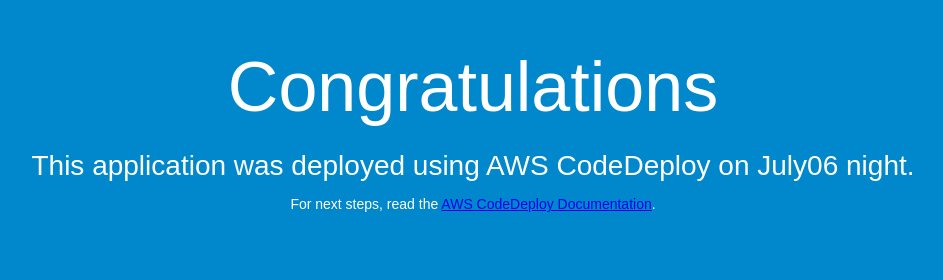
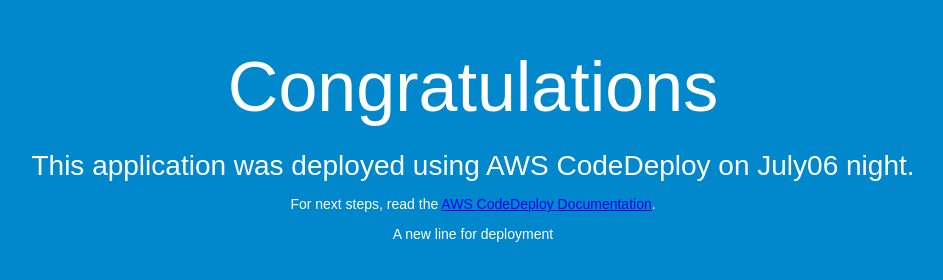
Before and after one commit to ananddonepudi/sampleapp, a plain HTML site: page index.html in a window 1280 px wide. Shown: the whole page, without its empty margins (167-1110 px from the left). Drawn offline with Linux system fonts and the light colour scheme.

Commit message:
Update index.html

```diff
--- a/index.html
+++ b/index.html
@@ -29,6 +29,7 @@
     <h1>Congratulations</h1>
     <h2>This application was deployed using AWS CodeDeploy on July06 night.</h2>
     <p>For next steps, read the <a href="http://aws.amazon.com/documentation/codedeploy">AWS CodeDeploy Documentation</a>.</p>
+    <p>A new line for deployment</p>
   </div>
 </body>
 </html>
```
